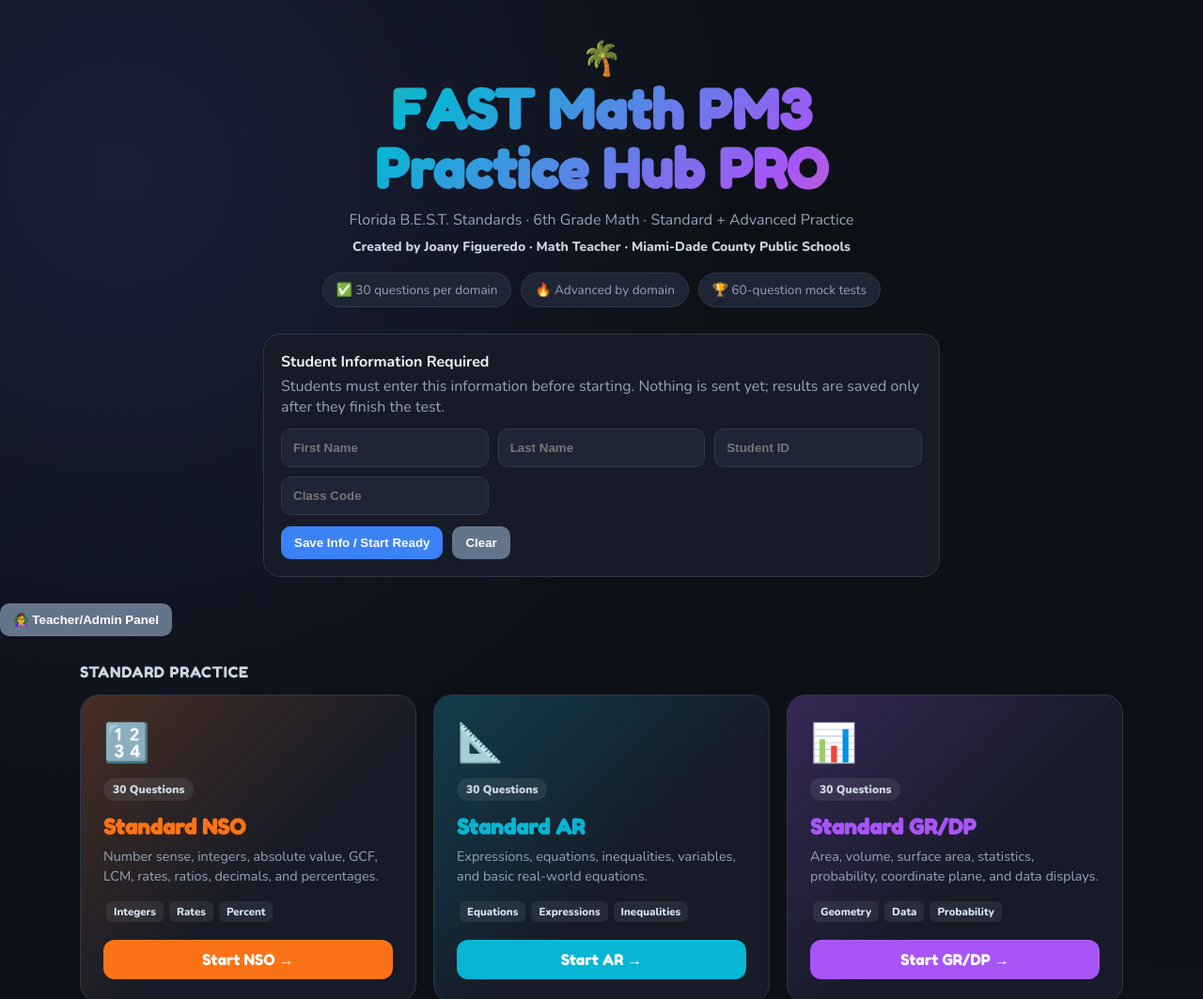
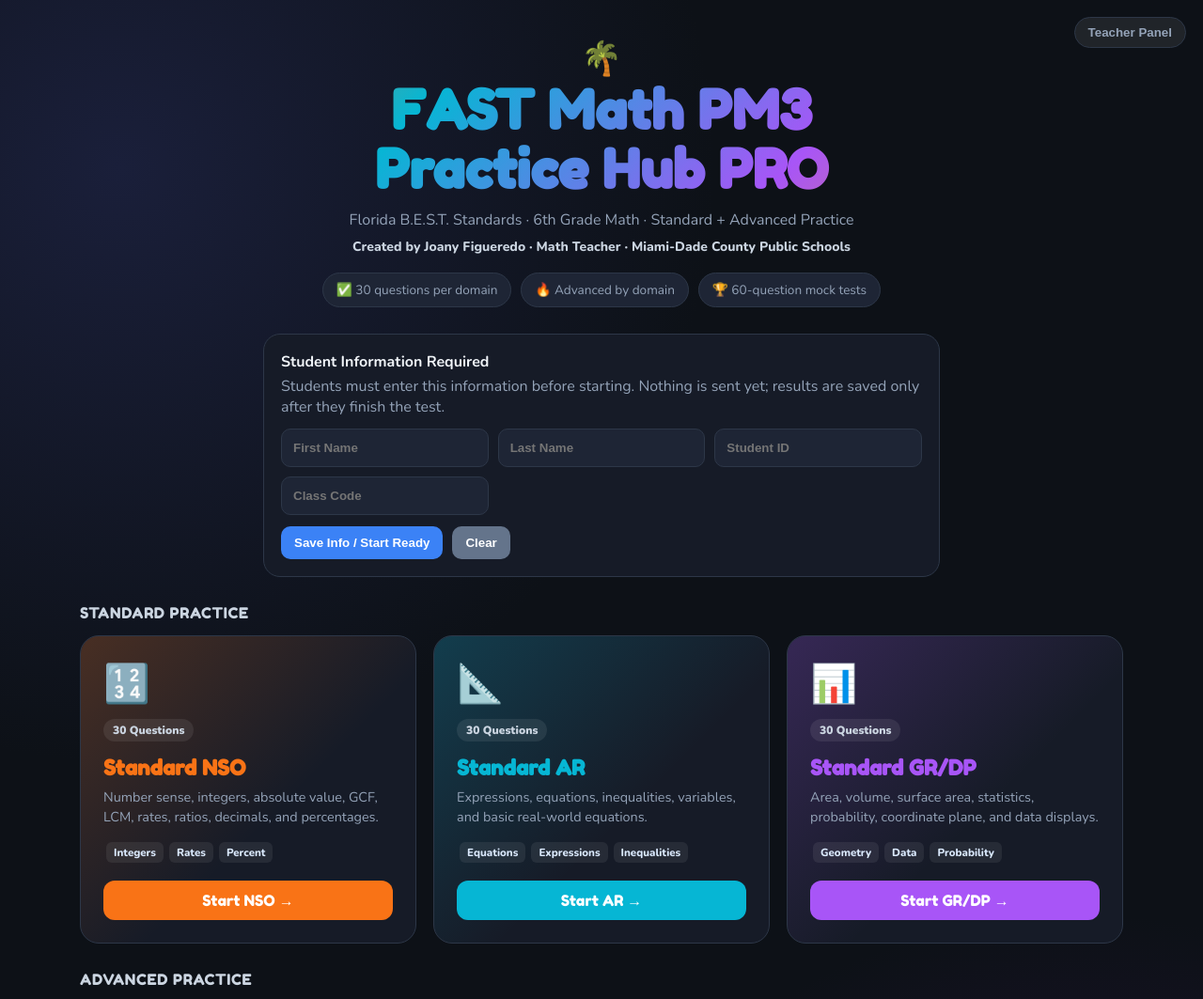
Before and after one commit to 311303jf/fast-pm3-6th-math, a plain HTML site: page index.html in a window 1280 px wide. Shown: the top 1063 px of the page at 94% size. Drawn offline with nearby package versions, Linux system fonts and the light colour scheme.

Commit message:
Update index.html

```diff
--- a/index.html
+++ b/index.html
@@ -10,7 +10,11 @@
 
 .student-panel{max-width:760px;margin:0 auto 28px;padding:0 20px}.student-box{background:var(--card);border:1px solid var(--border);border-radius:18px;padding:18px}.student-grid{display:grid;grid-template-columns:repeat(auto-fit,minmax(190px,1fr));gap:10px;margin-top:12px}.student-grid input{background:var(--card2);border:1px solid var(--border);border-radius:10px;color:var(--text);padding:12px;font-weight:800}.student-actions{display:flex;gap:10px;flex-wrap:wrap;margin-top:12px}.smallbtn{border:none;border-radius:10px;padding:10px 14px;background:#3b82f6;color:white;font-weight:900;cursor:pointer}.smallbtn.secondary{background:#64748b}.save-status{margin-top:16px;color:var(--muted);font-weight:900}.save-status.good{color:var(--correct)}.save-status.bad{color:var(--wrong)}
 </style></head><body>
-<div id="home" class="screen active"><div class="header"><div style="font-size:2.2rem">🌴</div><h1>FAST Math PM3<br>Practice Hub PRO</h1><p class="sub">Florida B.E.S.T. Standards · 6th Grade Math · Standard + Advanced Practice</p><p style="margin-top:8px; color:#cbd5e1; font-weight:800; font-size:14px;">
+<div id="home" class="screen active">
+<button onclick="openTeacherPanel()" style="position:absolute;top:18px;right:18px;background:rgba(255,255,255,.08);border:1px solid var(--border);color:var(--muted);border-radius:999px;padding:8px 14px;font-weight:900;cursor:pointer">
+  Teacher Panel
+</button>
+<div class="header"><div style="font-size:2.2rem">🌴</div><h1>FAST Math PM3<br>Practice Hub PRO</h1><p class="sub">Florida B.E.S.T. Standards · 6th Grade Math · Standard + Advanced Practice</p><p style="margin-top:8px; color:#cbd5e1; font-weight:800; font-size:14px;">
 Created by Joany Figueredo · Math Teacher · Miami-Dade County Public Schools
 </p><div class="badgebar"><span class="badge">✅ 30 questions per domain</span><span class="badge">🔥 Advanced by domain</span><span class="badge">🏆 60-question mock tests</span></div></div>
 <div class="student-panel"><div class="student-box"><b>Student Information Required</b><p class="sub" style="margin-top:4px">Students must enter this information before starting. Nothing is sent yet; results are saved only after they finish the test.</p>
@@ -21,9 +25,7 @@
 <input id="classCode" placeholder="Class Code">
 </div>
 <div class="student-actions"><button class="smallbtn" onclick="saveStudentInfo()">Save Info / Start Ready</button><button class="smallbtn secondary" onclick="clearStudentInfo()">Clear</button><span id="studentStatus" class="sub"></span></div></div></div>
-<div class="student-actions" style="margin-top:14px">
-  <button class="smallbtn secondary" onclick="openTeacherPanel()">👩‍🏫 Teacher/Admin Panel</button>
-</div>
+
 <div class="section-title">Standard Practice</div><div class="grid">
 <div class="card" style="--c:var(--nso)" onclick="startQuiz('standard',0)"><div class="icon">🔢</div><span class="tag">30 Questions</span><h3>Standard NSO</h3><p>Number sense, integers, absolute value, GCF, LCM, rates, ratios, decimals, and percentages.</p><div class="topics"><span class="topic">Integers</span><span class="topic">Rates</span><span class="topic">Percent</span></div><button class="btn">Start NSO →</button></div>
 <div class="card" style="--c:var(--ar)" onclick="startQuiz('standard',1)"><div class="icon">📐</div><span class="tag">30 Questions</span><h3>Standard AR</h3><p>Expressions, equations, inequalities, variables, and basic real-world equations.</p><div class="topics"><span class="topic">Equations</span><span class="topic">Expressions</span><span class="topic">Inequalities</span></div><button class="btn">Start AR →</button></div>
```
